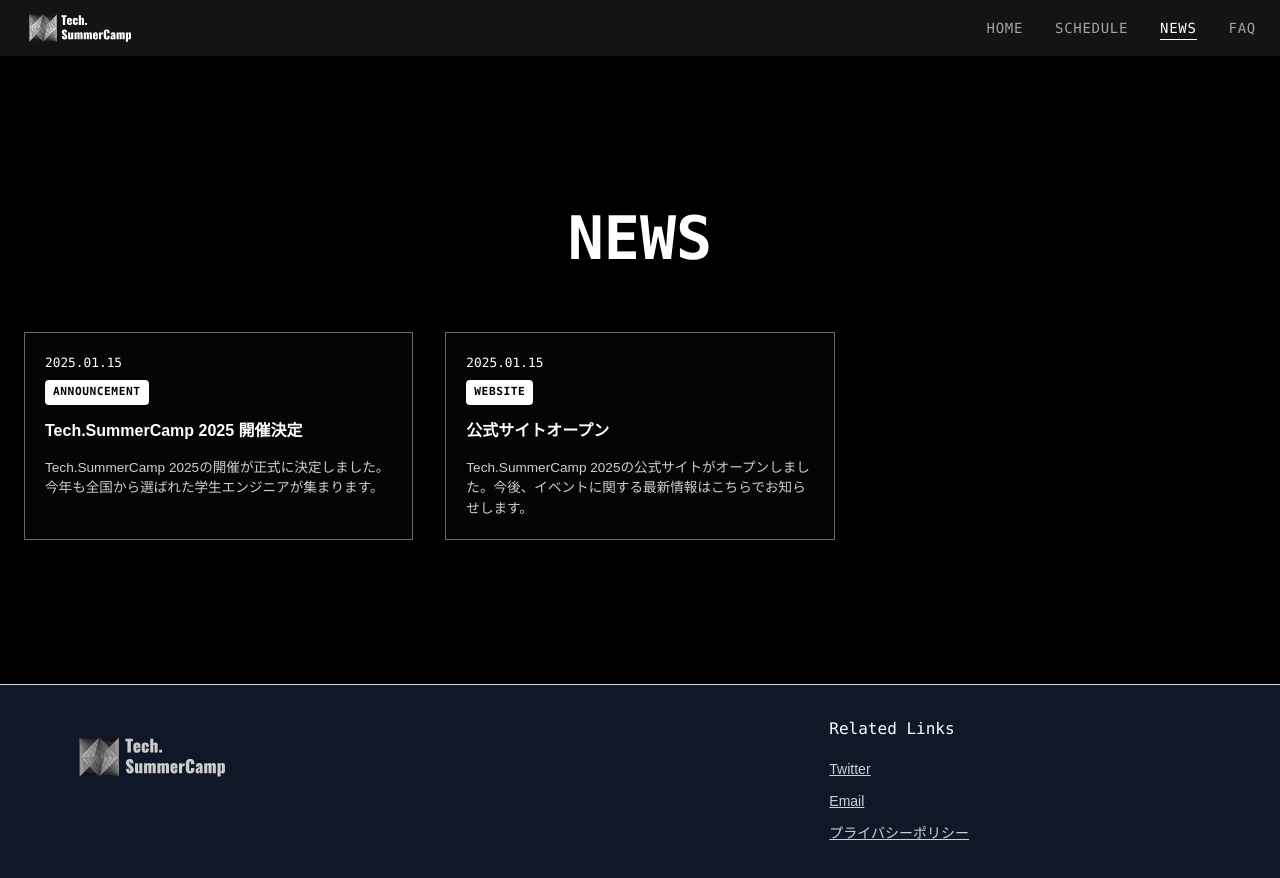
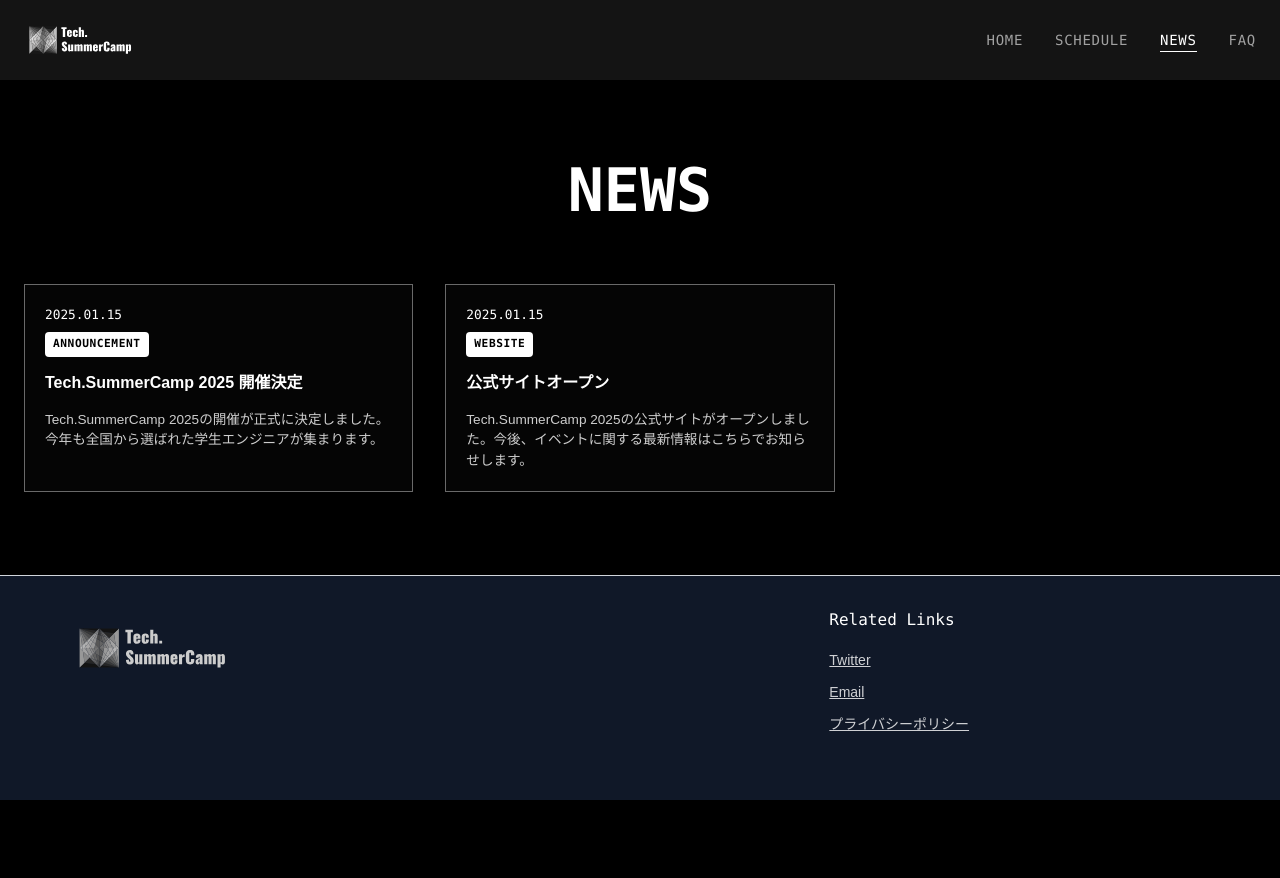
Before and after one commit to Tech-SummerCamp/TSC, a React (Vite) app: page /2025/news in a window 1280 px wide. Shown: the top 878 px of the page. After the commit the page ends 800 px from the top, so only its background shows below. Built offline with nearby package versions, Linux system fonts and the light colour scheme.

Commit message:
fix margin

```diff
--- a/src/components/layout/Layout.tsx
+++ b/src/components/layout/Layout.tsx
@@ -22,7 +22,7 @@ const Layout = ({ year }: LayoutProps) => {
         <div className="fixed top-0 left-0 w-full h-full pointer-events-none opacity-[0.02] z-[1] bg-[repeating-linear-gradient(0deg,transparent,transparent_2px,rgba(255,255,255,0.03)_2px,rgba(255,255,255,0.03)_4px)] animate-[noise_0.2s_steps(2)_infinite]" />
       )}
 
-      <header className="fixed top-0 inset-x-0 h-14 bg-neutral-900/90 backdrop-blur-md z-[9999] shadow-md">
+      <header className="fixed top-0 inset-x-0 h-20 bg-neutral-900/90 backdrop-blur-md z-[9999] shadow-md">
         <div className="max-w-7xl mx-auto flex items-center justify-between h-full px-4 md:px-6">
           {/* ロゴ */}
           <Link to={`/${year}`} className="flex items-center gap-2 group">
@@ -34,7 +34,7 @@ const Layout = ({ year }: LayoutProps) => {
         </div>
       </header>
 
-      <main className="flex-1 mt-20 md:mt-[5rem] lg:mt-24 relative">
+      <main className="flex-1 mt-24 md:mt-28 lg:mt-32 relative">
         <Outlet />
       </main>
 
--- a/src/pages/2025/FAQ.tsx
+++ b/src/pages/2025/FAQ.tsx
@@ -61,7 +61,7 @@ const FAQ = () => {
 
   return (
     <div className="pt-8">
-      <section className="py-16 md:py-20">
+      <section className="">
         <div className="container mx-auto px-6">
           <h1 className="text-5xl md:text-6xl font-mono font-bold text-center mb-12 md:mb-16">
             <span className="glitch" data-text="FAQ">FAQ</span>
--- a/src/pages/2025/News.tsx
+++ b/src/pages/2025/News.tsx
@@ -29,7 +29,7 @@ const News = () => {
 
   return (
     <div className="pt-8">
-      <section className="py-16 md:py-20">
+      <section className="">
         <div className="container mx-auto px-6">
           <h1 className="text-5xl md:text-6xl font-mono font-bold text-center mb-12 md:mb-16">
             <span className="glitch" data-text="NEWS">NEWS</span>
--- a/src/pages/2025/Schedule.tsx
+++ b/src/pages/2025/Schedule.tsx
@@ -2,7 +2,7 @@ const Schedule = () => {
 
   return (
     <div className="pt-8">
-      <section className="py-16 md:py-20">
+      <section className="">
         <div className="container mx-auto px-6">
           <h1 className="text-5xl md:text-6xl font-mono font-bold text-center mb-12 md:mb-16">
             <span className="glitch" data-text="SCHEDULE">SCHEDULE</span>
```
